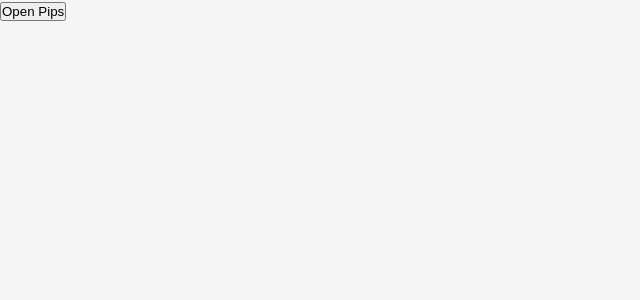
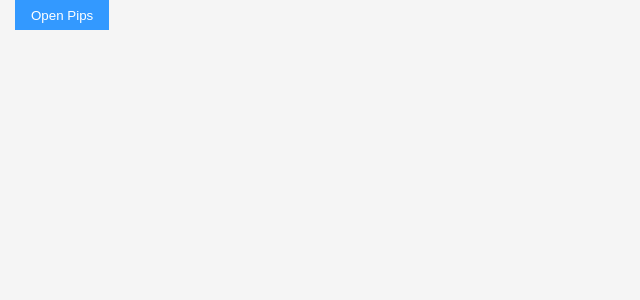
Before and after one commit to frigaardgaming/pipper-react, a React (Create React App) app: page / in a window 1280 px wide. Shown: the top 300 px of the page, without its empty margins (0-640 px from the left). Built offline with nearby package versions, Linux system fonts and the light colour scheme.

Commit message:
Added styling to button component

```diff
--- a/src/App.js
+++ b/src/App.js
@@ -2,6 +2,7 @@ import logo from './logo.svg';
 import './App.css';
 import MainContent from './components/MainContent';
 import "./styles/container.css";
+import "./styles/button.css";
 
 function App() {
   return (
--- a/src/components/PipBox.jsx
+++ b/src/components/PipBox.jsx
@@ -1,5 +1,4 @@
 import React from "react";
-import "../styles/pips.css";
 
 export default function PipBox({ pip }) {
   return (
--- /dev/null
+++ b/src/styles/button.css
@@ -0,0 +1,9 @@
+.add-button{
+    background-color: #3399FF;
+    border: none;
+    color: white;
+    padding: 7.5px 16px;
+    text-align: center;
+    text-decoration: none;
+    margin-left: 15px;
+}
```
